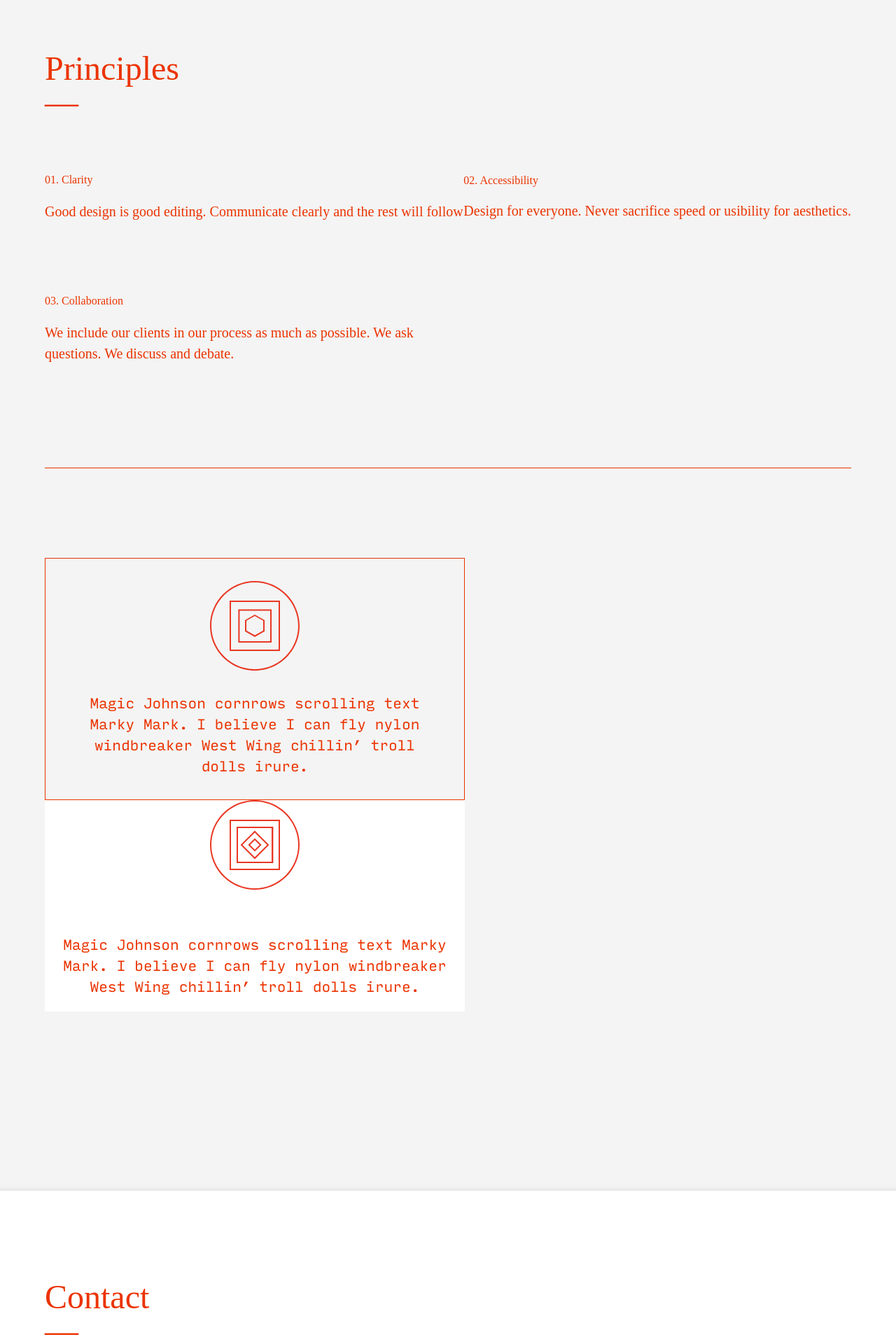
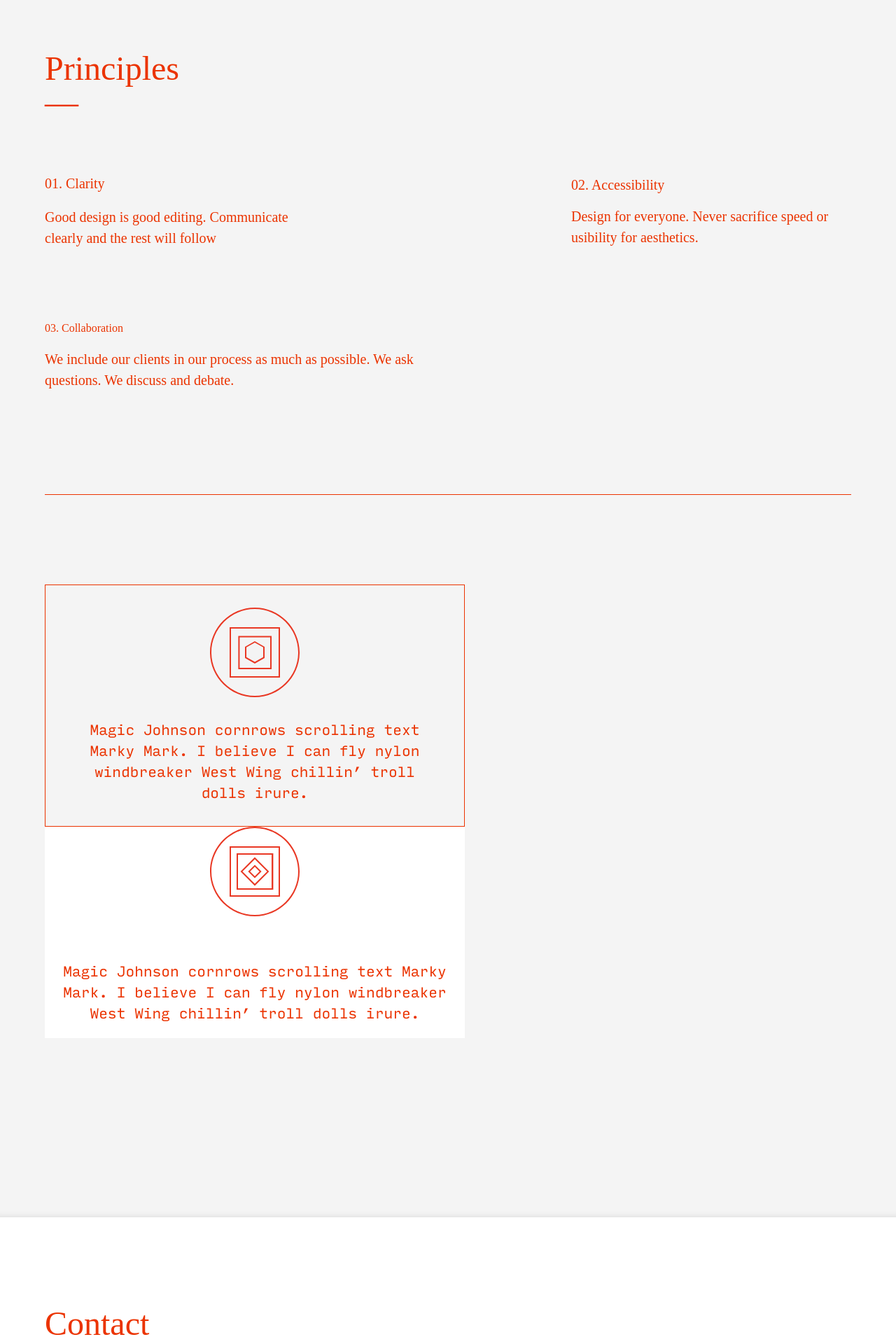
Before and after one commit to wearepatterns/wearepatterns.github.io, a Jekyll site: the page built from index.markdown, in a window 1280 px wide. Shown: the part 591-2511 px from the top of the page at 70% size. Built offline with Jekyll 4.4.1, drawn with Linux system fonts in a browser that asks for light colours.

Commit message:
Update new.html

```diff
--- a/_layouts/new.html
+++ b/_layouts/new.html
@@ -57,12 +57,12 @@
             <h1 class="pt5 pt6-l pb4 mt0 f3 f2-ns f1-l normal lh-solid">Principles
             <br>&mdash;</h1>
             <div class="flex-ns flex-wrap-ns justify-between-ns fw3" style="max-width:80rem;">
-                <div class="mb5 measure-ns">
-                    <h2 class="f5 fw3 normal lh-title">01. Clarity</h2>
+                <div class="mb5 measure-narrow-ns">
+                    <h2 class="f4 fw3 normal lh-title">01. Clarity</h2>
                     <p>Good design is good editing. Communicate clearly and the rest will follow</p>
                 </div>
-                <div class=" mb5 measure-ns">
-                    <h3 class="f5 normal lh-solid">02. Accessibility</h3>
+                <div class=" mb5 measure-narrow-ns">
+                    <h3 class="f4 normal lh-solid">02. Accessibility</h3>
                     <p>Design for everyone. Never sacrifice speed or usibility for aesthetics.</p>
                 </div>
                 <div class="measure-ns">
```
